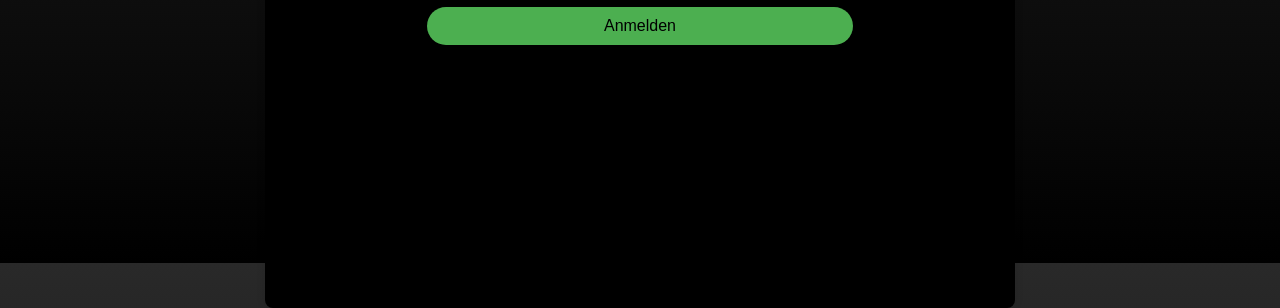
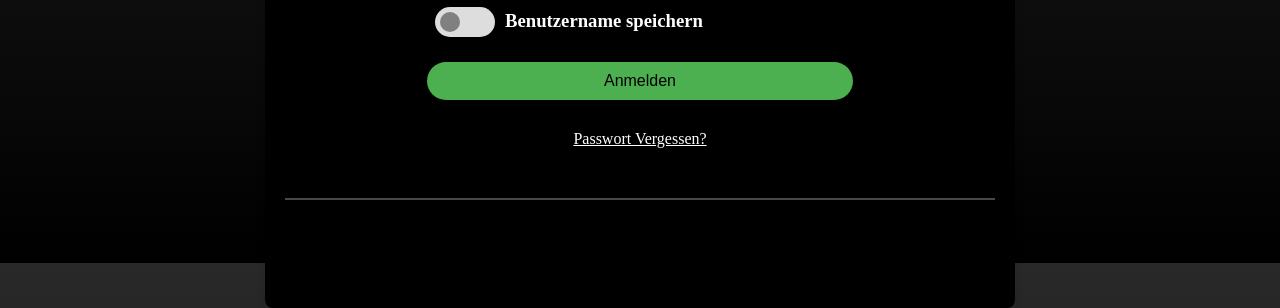
Before and after one commit to PatrickZablocki/Spotify, a plain HTML site: page LogIn.html in a window 1280 px wide. Shown: the part 537-845 px from the top of the page. Drawn offline with Linux system fonts and the light colour scheme.

Commit message:
Der Rohschnitt ist fast Fertig

```diff
--- a/JS/Login.js
+++ b/JS/Login.js
@@ -1,10 +1,13 @@
-function moveBall() {
-    const button = document.getElementById('saveButton');
-    const ball = document.createElement('div');
-    ball.id = 'ball';
-    button.appendChild(ball);
-    // Ändere den Hintergrund auf Grün
-    button.style.backgroundColor = '#00FF00';
-    // Bewege die Kugel nach rechts
-    ball.style.transform = 'translateX(calc(100% - 20px))';
+function animateSwitch() {
+    const switchElement = document.getElementById('switch');
+    const circle = document.getElementById('circle');
+    const username = prompt('Bitte Benutzernamen eingeben:', '');
+
+
+    if (username) {
+    console.log('Benutzername:', username);
+
+    switchElement.style.backgroundColor = 'green';
+    circle.style.transform = 'translateX(50%)';
+    }
 }
--- a/LogIn.html
+++ b/LogIn.html
@@ -30,10 +30,20 @@
                 <input type="text" placeholder="E-Mail-Adresse oder Benutzername" required>
                 <h4>Passwort</h3>
                 <input type="password" placeholder="Passwort" required>
+                <div id="switch-container">
+                    <div id="switch" onclick="animateSwitch()">
+                    <div id="circle"></div>
+                    </div>
+                    <h3>Benutzername speichern</h3>
+                </div>
+                <button class="Submit" type="submit">Anmelden</button>
+            </form>
+            <div class="Passwort_V">
+                <a href="#"> Passwort Vergessen?</a>
+            </div>
+            <hr style="background-color: #4a4949; height: 2px; margin: 50px 0;"><br>
+        </div>
 
-                <button type="submit">Anmelden</button>
-            </form>
-        </div>
     </main>
     <script src="https://kit.fontawesome.com/c01712aef1.js" crossorigin="anonymous"></script>
     <script src="./JS/Login.js"></script>
--- a/style/Login.css
+++ b/style/Login.css
@@ -140,14 +140,52 @@ span {
     padding-right: 350px;
 }
 /*  Hier Geht es um das Sytlen des Benutzername speichern Button */
-#saveButton {
+#switch-container {
     position: relative;
-    padding: 10px;
-    font-size: 16px;
-    cursor: pointer;
-    background-color: #808080; /* Graue Farbe */
-    border: none;
-    width: 20%;
-    color: #ffffff; /* Textfarbe auf Weiß ändern */
-    transition: background-color 0.3s; /* Farbübergang hinzufügen */
+    display: flex;
+    margin-left: 150px;
 }
+
+#switch {
+    width: 60px;
+    height: 30px;
+    background-color: #ddd;
+    border-radius: 20px;
+    position: absolute;
+    transition: background-color 0.5s;
+    display: flex;
+    align-items: center;
+    padding: 5px;
+    box-sizing: border-box;
+}
+#circle {
+    width: 20px;
+    height: 20px;
+    background-color: gray;
+    border-radius: 50%;
+    transition: transform 0.5s ease-in-out;
+}
+
+#switch-container h3{
+    color: var(--text-color);
+    padding-left: 70px;
+    padding-top: 3px;
+}
+
+/*  Hier ist nochmal seperat der Button für das Anmelden */
+.Submit{
+    margin-top: 30px;
+}
+
+/*  Hier Ist ein Kleiner Abnschitt für den Style für den Button Passwort vergessen  */
+.Passwort_V{
+    padding-top:30px;
+}
+
+.Passwort_V a{
+    color: var(--text-color);
+    text-decoration: underline;
+}
+.Passwort_V a:hover {
+    color: #4caf50;
+}
```
